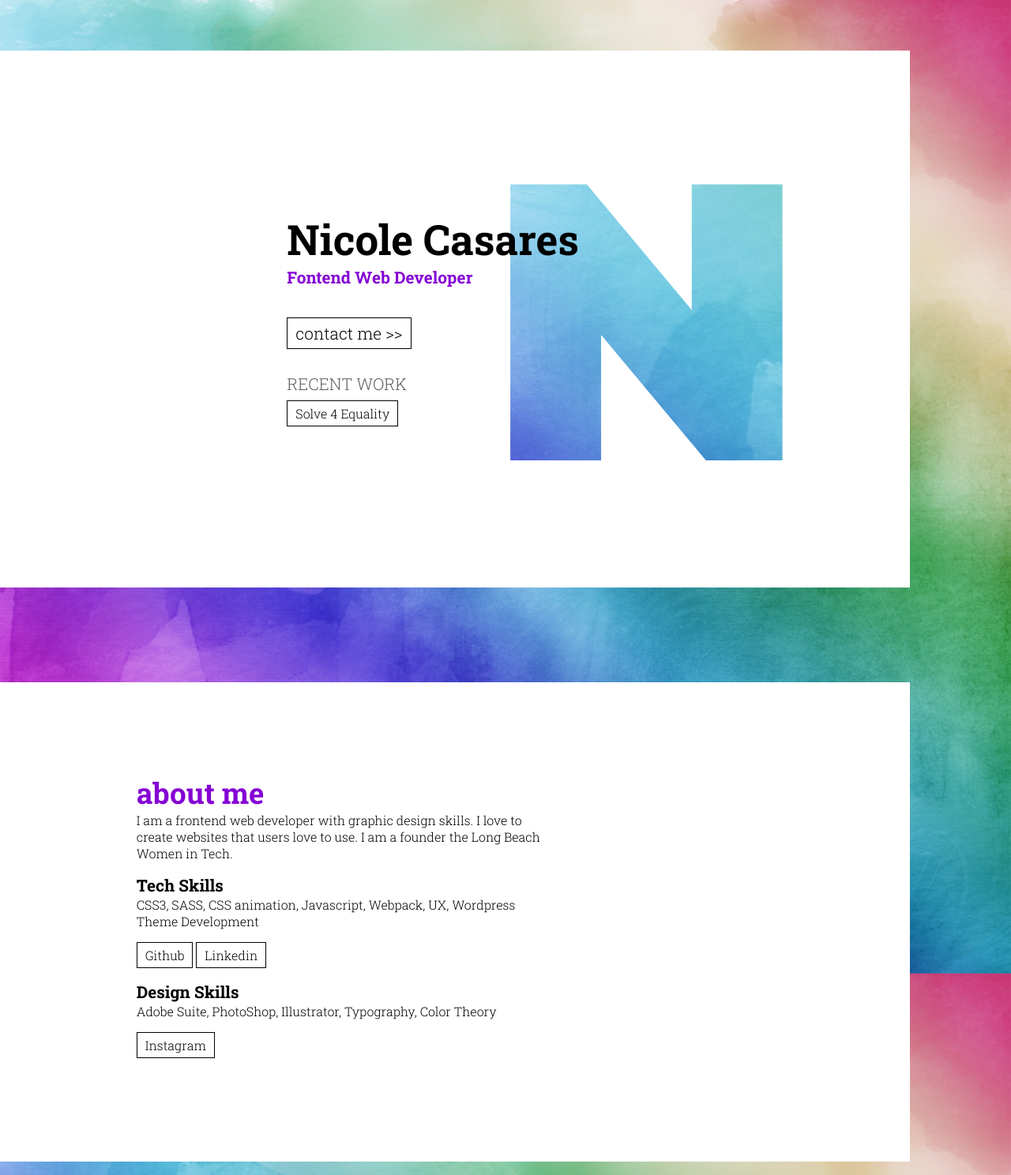
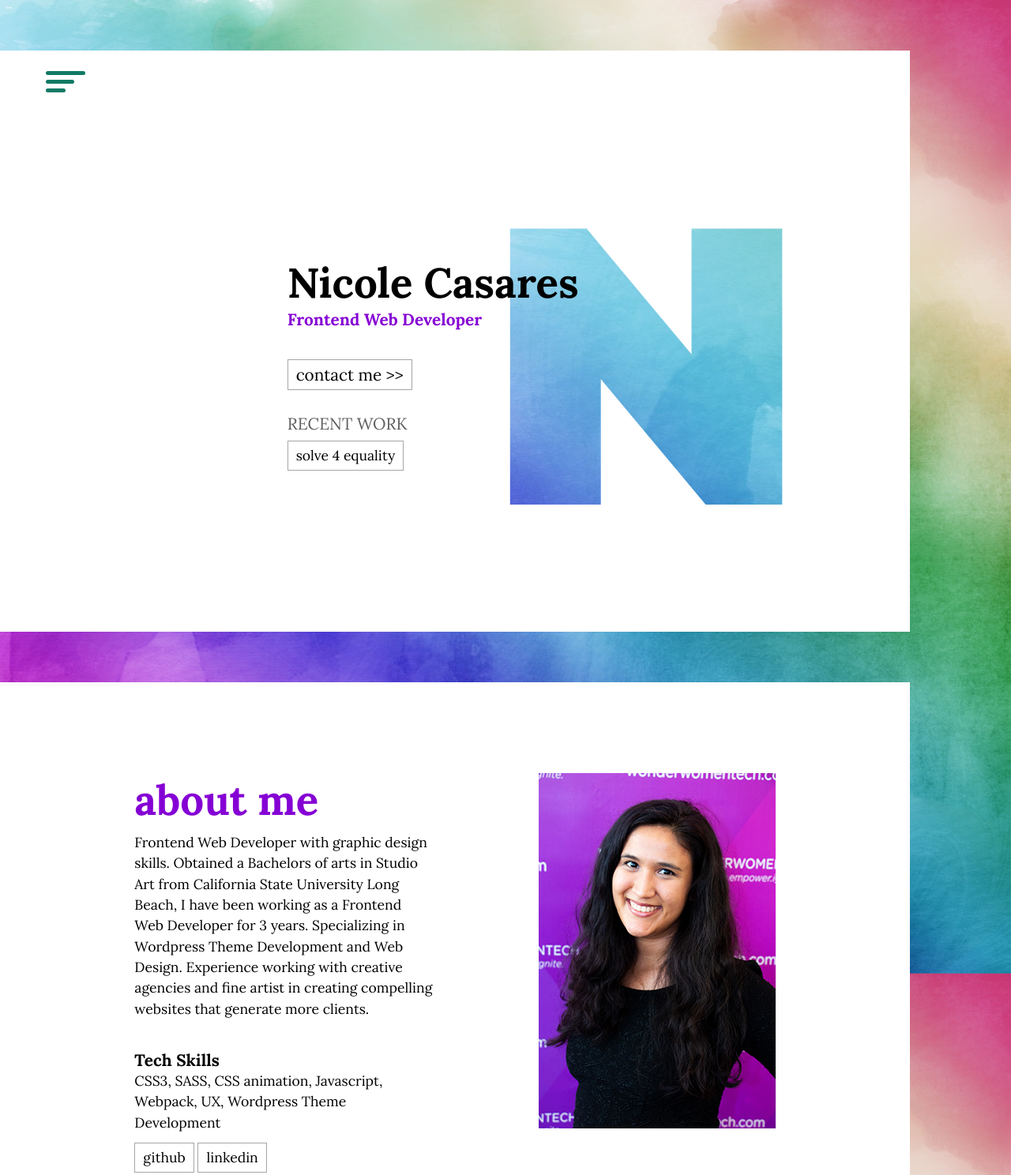
Before and after one commit to nicolecasares/portfolio-2019, a plain HTML site: page index.html in a window 1280 px wide. Shown: the top 1488 px of the page at 79% size. Drawn offline with Linux system fonts and the light colour scheme.

Commit message:
added about section

```diff
--- a/index.html
+++ b/index.html
@@ -6,14 +6,26 @@
     <meta http-equiv="X-UA-Compatible" content="ie=edge">
     <link rel="stylesheet" href="styles.css">
     <link href="https://fonts.googleapis.com/css?family=Montserrat:900|Roboto+Slab:300,700&display=swap" rel="stylesheet">
+    <link href="https://fonts.googleapis.com/css?family=Lora:400,700&display=swap" rel="stylesheet">
     <title>Nicole's Develper Portfolio</title>
 </head>
 <body>
     <main>
+        <nav>
+            <div class="hamburger-container">
+                <input type="checkbox" id="menu-toggle">
+                <label for="menu-toggle" class="menu-toggle-label">
+                    <div class="line"></div>
+                    <div class="line"></div>
+                    <div class="line"></div>
+                </label>
+            </div>
+
+        </nav>
         <header>
             <div class="info">
                 <h1>Nicole Casares</h1>
-                <h2>Fontend Web Developer</h2>
+                <h2>Frontend Web Developer</h2>
                 <div>
 
                 <div class="contact">
@@ -23,7 +35,7 @@
                 <div class="work">
                     <h2>RECENT WORK</h2>
                     <p>
-                        <a href="http://solve4equality.org/" target="_blank">Solve 4 Equality</a>
+                        <a href="http://solve4equality.org/" target="_blank">solve 4 equality</a>
                     </p>
                 </div>
             </div>
@@ -39,19 +51,26 @@
     </main>
     <section>
         <div class="about-me">
+            <div class="about-me-description">
                 <h1>
                 about me
                 </h1>
-            <p>
-            I am a frontend web developer with graphic design skills. I love to create websites that users love to use. I am a founder the Long Beach Women in Tech.
+                <p class="about-me-summery">
+                Frontend Web Developer with graphic design skills. Obtained a Bachelors of arts in Studio Art from California State University Long Beach, I have been working as a Frontend Web Developer for 3 years. Specializing in Wordpress Theme Development and Web Design. Experience working with creative agencies and fine artist in creating compelling websites that generate more clients.
                 </p>
                 <h2>Tech Skills</h2>
-            <p>CSS3, SASS, CSS animation, Javascript, Webpack, UX, Wordpress Theme Development</p>
-            <p><a href="https://github.com/nicolecasares" target="_blank">Github</a>    <a href="https://www.linkedin.com/in/nicolecasares/" target="_blank">Linkedin</a></p>
+                <p class="skills">CSS3, SASS, CSS animation, Javascript, Webpack, UX, Wordpress Theme Development</p>
+                <p><a href="https://github.com/nicolecasares" target="_blank">github</a>    <a href="https://www.linkedin.com/in/nicolecasares/" target="_blank">linkedin</a></p>
 
                 <h2>Design Skills</h2>
                 <p>Adobe Suite, PhotoShop, Illustrator, Typography, Color Theory</p>
-            <p><a href="https://www.instagram.com/nicole_m_casares/" target="_blank">Instagram</a></p>
+                <p><a href="https://www.instagram.com/nicole_m_casares/" target="_blank">instagram</a></p>
+
+            </div>
+
+            <div class="self">
+                <img src="images/nicole-casares.jpg" alt="Nicole Casares" width="300px" height="450">
+            </div>
         </div>
 
     </section>
--- a/styles.css
+++ b/styles.css
@@ -4,10 +4,21 @@ body{
     height: 100%;
     margin: 0;
     font-family: 'Roboto Slab', serif;
+    font-family: 'Lora', serif;
 }
 
 h1, h2, p{
     margin: 0;
+}
+
+p{
+    line-height: 1.5;
+    font-size: 1.1em;
+}
+
+img{
+    display: inline-block;
+    max-width: 100%;
 }
 
 a{
@@ -16,7 +27,7 @@ a{
     color: #000000;
     transition: ease .8s all;
     padding: 5px 10px;
-    border:  1px solid #000000
+    border:  1px solid #00000059;
 }
 
 a:visited{
@@ -29,6 +40,54 @@ a:hover{
     border:  1px solid #8500D4;
     background: #68cbf0;
 }
+
+
+
+  .hamburger-container #menu-toggle {
+    display: none;
+  }
+  .hamburger-container .menu-toggle-label {
+    display: flex;
+    justify-content: center;
+    flex-direction: column;
+    align-items: flex-start;
+    cursor: pointer;
+    margin: 0 5%;
+    padding-top: 2%;
+    width: 70px;
+  }
+  .hamburger-container .menu-toggle-label:hover .line {
+    transition: all 0.5s ease;
+    background: #8500D4;
+
+  }
+  .hamburger-container .menu-toggle-label:hover .line:nth-child(1) {
+    width: 70px;
+  }
+  .hamburger-container .menu-toggle-label:hover .line:nth-child(2) {
+    width: 70px;
+    opacity: 0.7;
+  }
+  .hamburger-container .menu-toggle-label:hover .line:nth-child(3) {
+    width: 70px;
+  }
+  .hamburger-container .menu-toggle-label .line {
+    transition: all 0.5s ease;
+    margin: 3px 0;
+    height: 5px;
+    width: 100px;
+    border-radius: 5px;
+    background-color: #117A65;
+  }
+  .hamburger-container .menu-toggle-label .line:nth-child(1) {
+    width: 50px;
+  }
+  .hamburger-container .menu-toggle-label .line:nth-child(2) {
+    width: 36px;
+  }
+  .hamburger-container .menu-toggle-label .line:nth-child(3) {
+    width: 25px;
+  }
 
 main{
  height: 85vh;
@@ -147,14 +206,42 @@ section{
 }
 
 .about-me{
-    padding: 10% 15%;
-    width: 46%;
+    padding: 10% 9%;
+    display: flex;
+    justify-content: space-around;
+    flex-direction: column;
+}
+
+@media all and (min-width: 766px){
+    .about-me{
+        flex-direction: row;
+    }
+
+}
+
+.about-me-description {
+
+}
+
+@media all and (min-width: 766px){
+    .about-me-description {
+        width: 40%;
+        max-width: 700px;
+    }
 
 }
 
 .about-me h1{
     font-size: 2.3em;
     color: #8500D4;
+    margin-bottom: 2%;
+}
+
+@media all and (min-width: 766px){
+    .about-me h1{
+        font-size: 3.3em;
+    }
+
 }
 
 .about-me h2{
@@ -162,8 +249,21 @@ section{
     font-size: 1.3em;
 }
 
+.about-me .about-me-summery {
+    margin-bottom: 10%;
+}
+
 .about-me p{
     margin-bottom: 3%;
+}
+
+.skills{
+    margin-bottom: 3%;
+
+}
+
+.self img{
+    background: blue;
 }
 
 footer{
```
Also changed, not shown: images/nicole-casares.jpg (added). Lines whose indentation alone changed are shown as unchanged.
